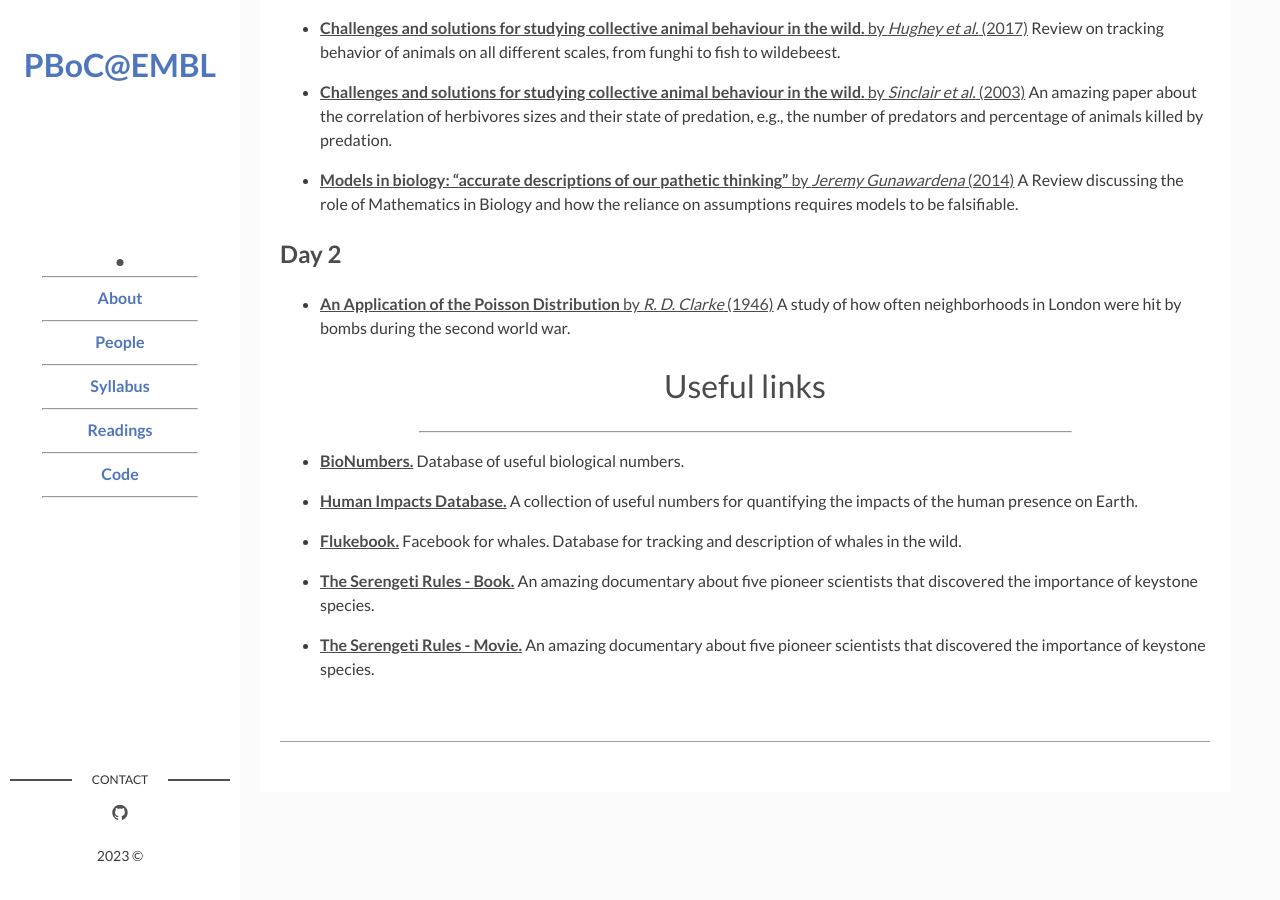
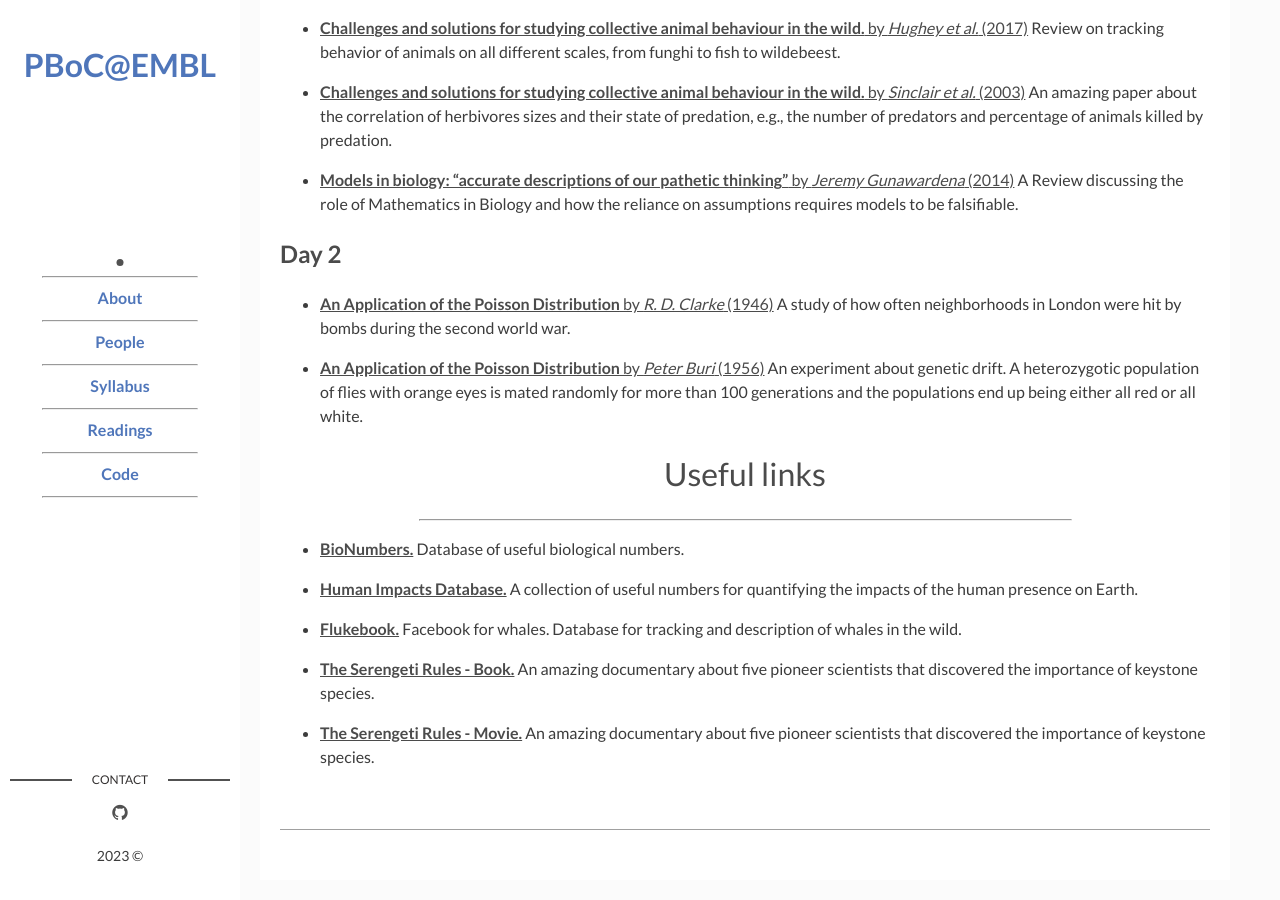
Before and after one commit to RPGroup-PBoC/embl_pboc_2023, a Jekyll site: the page built from page03_readings.md, in a window 1280 px wide and 900 px high, scrolled down 555 px. Built offline with Jekyll 4.4.1, drawn with Linux system fonts in a browser that asks for light colours.

Commit message:
buri paper

```diff
--- a/_data/readings.yaml
+++ b/_data/readings.yaml
@@ -55,3 +55,11 @@ Day 2:
    link: london_bombs.pdf
    description: >
      A study of how often neighborhoods in London were hit by bombs during the second world war.
+
+ - pub:
+   title: An Application of the Poisson Distribution
+   authors: Peter Buri
+   year: 1956
+   link: buri1956.pdf
+   description: >
+     An experiment about genetic drift. A heterozygotic population of flies with orange eyes is mated randomly for more than 100 generations and the populations end up being either all red or all white.
```
Also changed, not shown: 1 other file.
